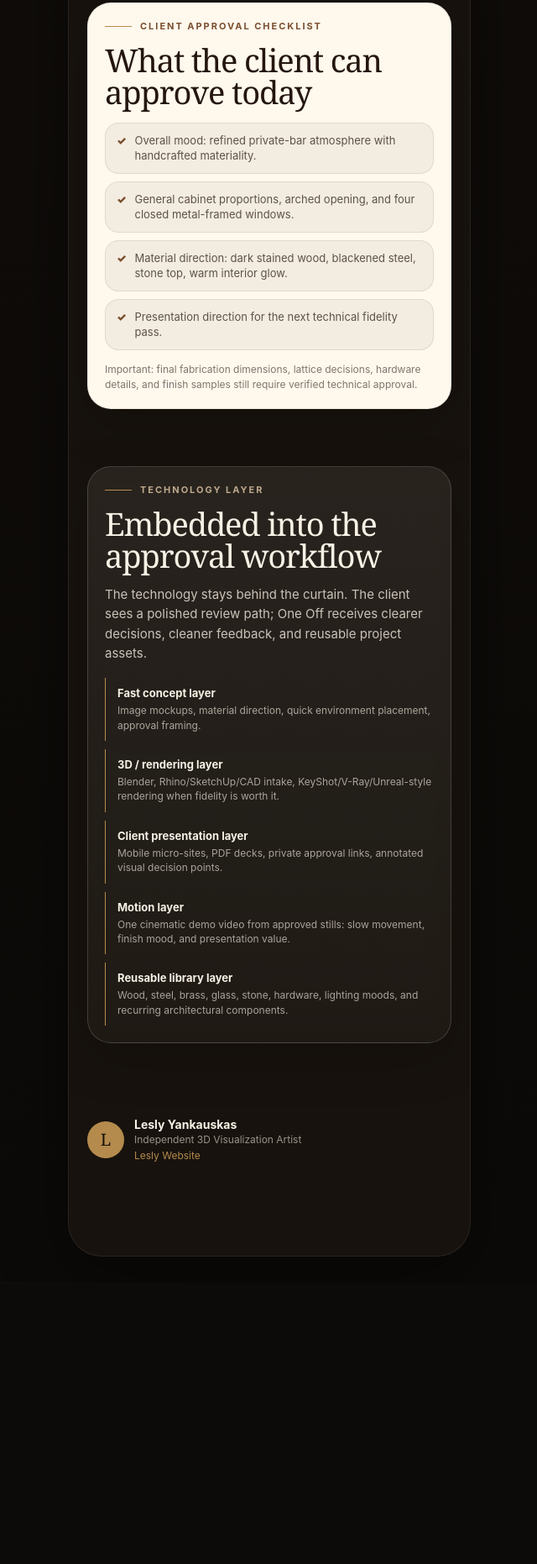
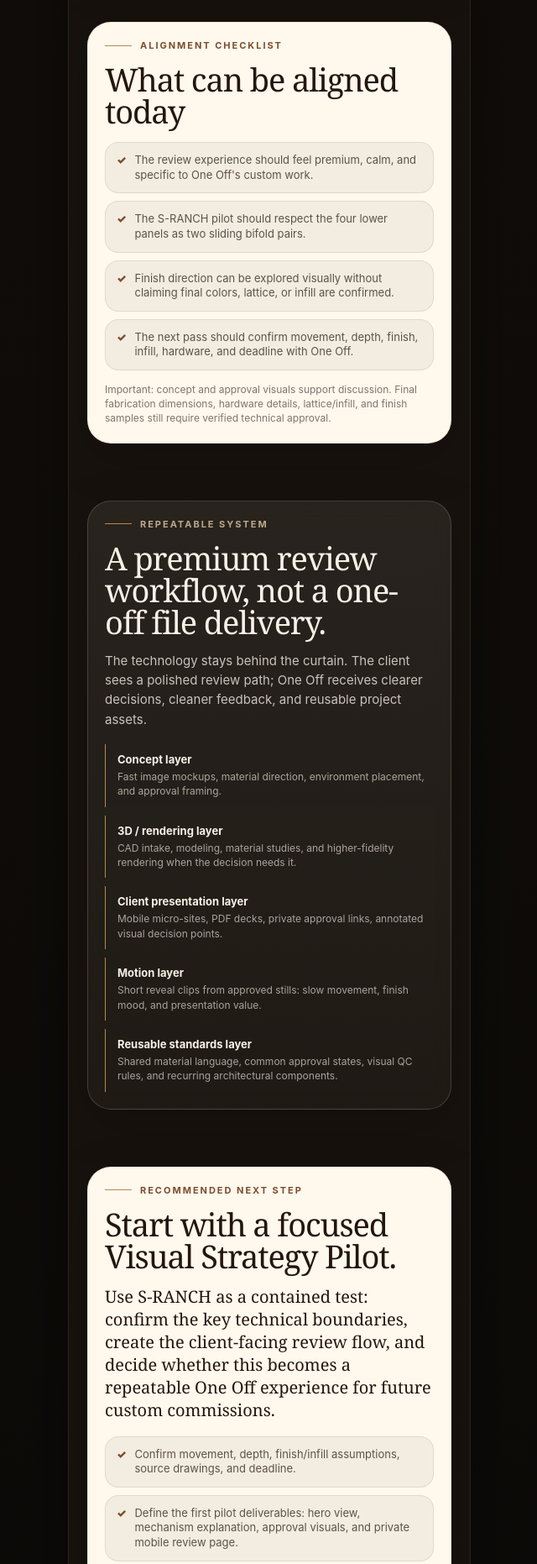
Before and after one commit to dimasyankauskas/Lesly3dArtis, a website: page clients/oneoff-s-ranch-visualization-repo-polished/site/client_proposal.html in a window 1280 px wide. Shown: the part 6498-8360 px from the top of the page at 84% size, without its empty margins (319-959 px from the left). Before the commit the page ends 8026 px from the top, so only its background shows below. Drawn offline with Linux system fonts and the light colour scheme.

Commit message:
Refine OneOff pilot proposal workflow

```diff
--- a/clients/oneoff-s-ranch-visualization-repo-polished/site/client_proposal.html
+++ b/clients/oneoff-s-ranch-visualization-repo-polished/site/client_proposal.html
@@ -473,7 +473,7 @@
       <section class="section reveal">
         <div class="tabs panel">
           <div class="eyebrow">Approval Language</div>
-          <h2>One page, three decision modes</h2>
+          <h2>One page, three levels of clarity</h2>
           <div class="tab-buttons" role="tablist">
             <button class="active" data-tab="client">Client View</button>
             <button data-tab="studio">Studio View</button>
@@ -481,16 +481,16 @@
           </div>
           <div class="tab-panel active" id="tab-client">
             <h3>Client View</h3>
-            <p>“This is the mood, scale, finish direction, and intended presence of the bar cabinet in your home.”</p>
+            <p>"This shows the intended mood, scale, finish direction, and presence of the bar cabinet before final fabrication details are locked."</p>
             <ul class="checklist">
               <li>Approve the overall visual direction.</li>
-              <li>React to blackened steel, dark wood, warm glass, and stone.</li>
+              <li>React to proposed blackened steel, dark wood, warm glass, and stone direction.</li>
               <li>Confirm whether the visual direction matches the quality and setting of the space.</li>
             </ul>
           </div>
           <div class="tab-panel" id="tab-studio">
             <h3>Studio View</h3>
-            <p>“This visual explains the project clearly enough to reduce ambiguity before final detailing.”</p>
+            <p>"This review layer makes the commission easier to discuss before final detailing."</p>
             <ul class="checklist">
               <li>Identify what still needs material or hardware confirmation.</li>
               <li>Keep visual revisions separate from fabrication revisions.</li>
@@ -499,7 +499,7 @@
           </div>
           <div class="tab-panel" id="tab-fabrication">
             <h3>Fabrication View</h3>
-            <p>“This is not the replacement for shop drawings. It is the approval layer that supports them.”</p>
+            <p>"This does not replace shop drawings. It supports them by keeping client-facing approval language separate from build documentation."</p>
             <ul class="checklist">
               <li>Use final CAD/PDF dimensions before fabrication-accurate renders.</li>
               <li>Label concept visuals separately from production visuals.</li>
@@ -511,37 +511,51 @@
 
       <section class="section reveal">
         <div class="panel paper">
-          <div class="eyebrow" style="color:var(--bronze);">Client Approval Checklist</div>
-          <h2>What the client can approve today</h2>
+          <div class="eyebrow" style="color:var(--bronze);">Alignment Checklist</div>
+          <h2>What can be aligned today</h2>
           <ul class="checklist">
-            <li>Overall mood: refined private-bar atmosphere with handcrafted materiality.</li>
-            <li>General cabinet proportions, arched opening, and four closed metal-framed windows.</li>
-            <li>Material direction: dark stained wood, blackened steel, stone top, warm interior glow.</li>
-            <li>Presentation direction for the next technical fidelity pass.</li>
+            <li>The review experience should feel premium, calm, and specific to One Off's custom work.</li>
+            <li>The S-RANCH pilot should respect the four lower panels as two sliding bifold pairs.</li>
+            <li>Finish direction can be explored visually without claiming final colors, lattice, or infill are confirmed.</li>
+            <li>The next pass should confirm movement, depth, finish, infill, hardware, and deadline with One Off.</li>
           </ul>
-          <p class="mini" style="margin-top:14px;">Important: final fabrication dimensions, lattice decisions, hardware details, and finish samples still require verified technical approval.</p>
+          <p class="mini" style="margin-top:14px;">Important: concept and approval visuals support discussion. Final fabrication dimensions, hardware details, lattice/infill, and finish samples still require verified technical approval.</p>
         </div>
       </section>
 
       <section class="section reveal">
         <div class="panel">
-          <div class="eyebrow">Technology Layer</div>
-          <h2>Embedded into the approval workflow</h2>
+          <div class="eyebrow">Repeatable System</div>
+          <h2>A premium review workflow, not a one-off file delivery.</h2>
           <p>The technology stays behind the curtain. The client sees a polished review path; One Off receives clearer decisions, cleaner feedback, and reusable project assets.</p>
           <div class="tech-grid">
-            <div class="tech"><b>Fast concept layer</b><span>Image mockups, material direction, quick environment placement, approval framing.</span></div>
-            <div class="tech"><b>3D / rendering layer</b><span>Blender, Rhino/SketchUp/CAD intake, KeyShot/V-Ray/Unreal-style rendering when fidelity is worth it.</span></div>
+            <div class="tech"><b>Concept layer</b><span>Fast image mockups, material direction, environment placement, and approval framing.</span></div>
+            <div class="tech"><b>3D / rendering layer</b><span>CAD intake, modeling, material studies, and higher-fidelity rendering when the decision needs it.</span></div>
             <div class="tech"><b>Client presentation layer</b><span>Mobile micro-sites, PDF decks, private approval links, annotated visual decision points.</span></div>
-            <div class="tech"><b>Motion layer</b><span>One cinematic demo video from approved stills: slow movement, finish mood, and presentation value.</span></div>
-            <div class="tech"><b>Reusable library layer</b><span>Wood, steel, brass, glass, stone, hardware, lighting moods, and recurring architectural components.</span></div>
+            <div class="tech"><b>Motion layer</b><span>Short reveal clips from approved stills: slow movement, finish mood, and presentation value.</span></div>
+            <div class="tech"><b>Reusable standards layer</b><span>Shared material language, common approval states, visual QC rules, and recurring architectural components.</span></div>
           </div>
+        </div>
+      </section>
+
+      <section class="section reveal" id="pilot" data-nav="Pilot">
+        <div class="panel paper">
+          <div class="eyebrow" style="color:var(--bronze);">Recommended Next Step</div>
+          <h2>Start with a focused Visual Strategy Pilot.</h2>
+          <p class="large-copy" style="color:var(--espresso);">Use S-RANCH as a contained test: confirm the key technical boundaries, create the client-facing review flow, and decide whether this becomes a repeatable One Off experience for future custom commissions.</p>
+          <ul class="checklist">
+            <li>Confirm movement, depth, finish/infill assumptions, source drawings, and deadline.</li>
+            <li>Define the first pilot deliverables: hero view, mechanism explanation, approval visuals, and private mobile review page.</li>
+            <li>Evaluate whether the workflow gives One Off clearer feedback, stronger client confidence, and reusable presentation assets.</li>
+          </ul>
+          <p class="mini" style="margin-top:14px;">Proposed discussion this week: choose the right pilot scope and decide which S-RANCH details must be confirmed before the next visual pass.</p>
         </div>
       </section>
 
       <section class="section reveal closing">
         <div class="signature">
           <div class="sigmark">L</div>
-          <div><b>Lesly Yankauskas</b><span>Independent 3D Visualization Artist</span><a href="https://dimasyankauskas.github.io/Lesly3dArtis/" target="_blank" rel="noopener">Lesly Website</a></div>
+          <div><b>Lesly Yankauskas</b><span>Client Visualization & Experience Director</span><a href="https://leslyyankauskas.com" target="_blank" rel="noopener">Lesly Website</a></div>
         </div>
       </section>
 
```
